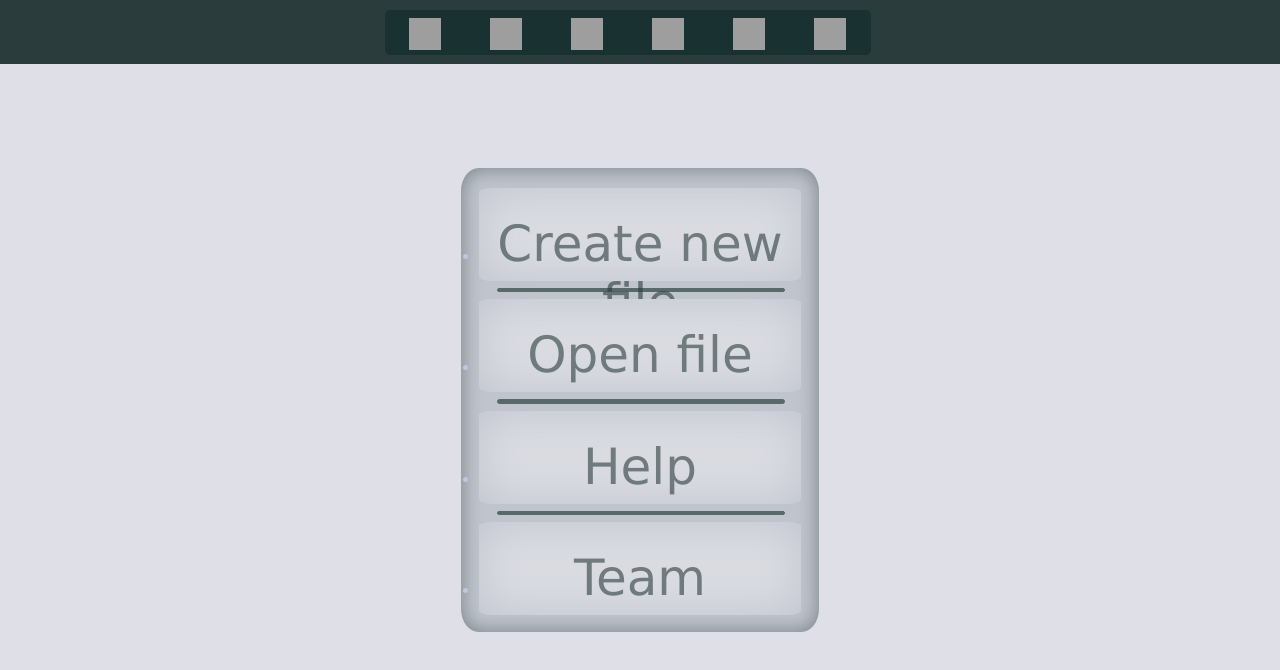
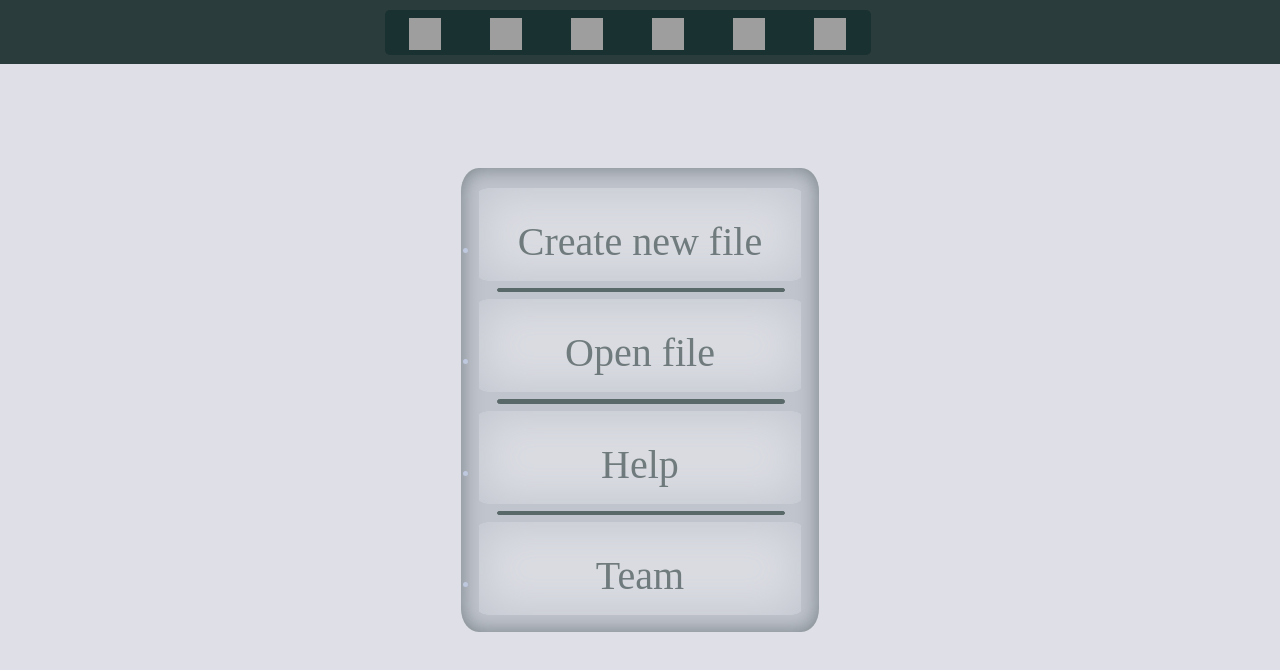
Before and after one commit to bmstu-iu9/utp2018-8-flowcharts, a plain HTML site: page WorkZone/index.html in a window 1280 px wide. Drawn offline with Linux system fonts and the light colour scheme; grey boxes are pictures that could not be loaded.

Commit message:
правка

```diff
--- a/WorkZone/mainStyle.css
+++ b/WorkZone/mainStyle.css
@@ -43,7 +43,7 @@ main{
 	width: 100%;
 	height:92vh;
 	opacity: 0;
-	-webkit-transition: opacity 0.7s ;
+	-webkit-transition: opacity 0.5s ;
 }
 
 *{
@@ -447,11 +447,10 @@ table tbody tr {
 }
 
 #newFileMenu li div{
-	font-family: Geneva, Arial, Helvetica, sans-serif;
-	padding: 27px 0px;
+	padding: 30px 0px;
  	color: #2a3c3c;
 	text-align: left;
-	font-size: 50px;
+	font-size: 40px;
 	text-align:  center;
 	opacity: 0.6;
 	-webkit-transition: opacity 0.5s;
```
